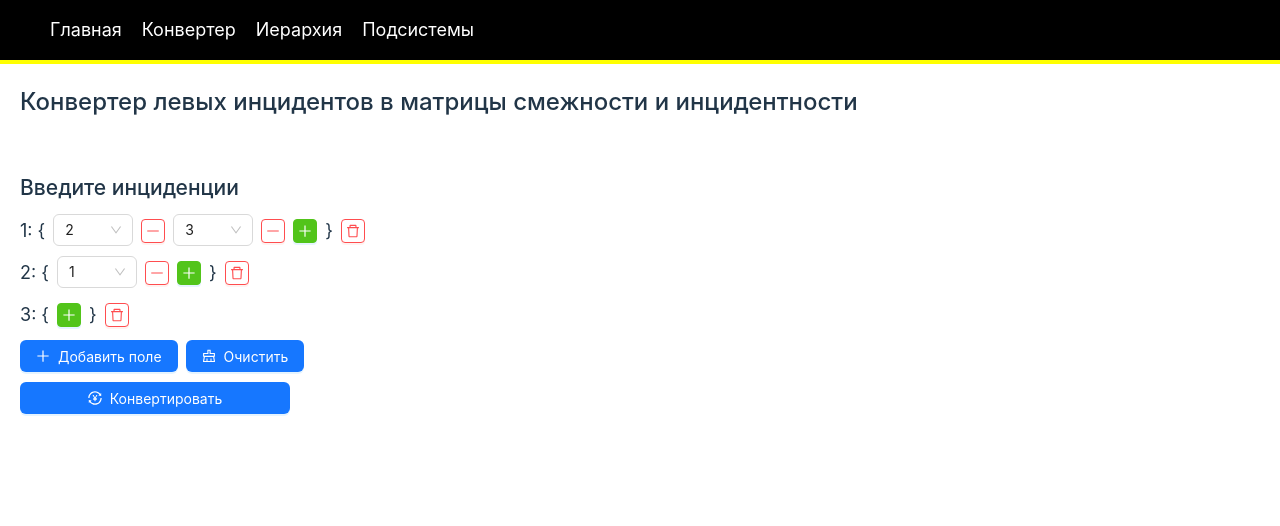
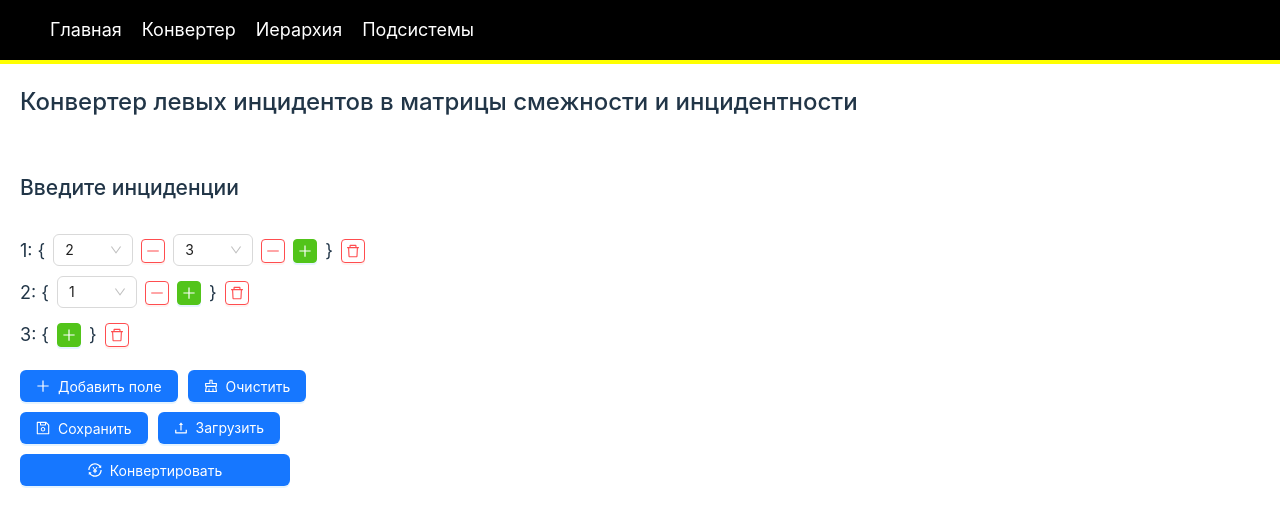
Before and after one commit to Shok48/3.2_SA_LR-react, a React (Vite) app: page /LR-1 in a window 1280 px wide. Shown: the top 526 px of the page. Built offline with nearby package versions, Linux system fonts and the light colour scheme.

Commit message:
Добавлены сохранение и загрузка данных в форму ввода инцидентов

```diff
--- a/src/components/InsidenceInput/IncidenceInput.jsx
+++ b/src/components/InsidenceInput/IncidenceInput.jsx
@@ -1,5 +1,5 @@
-import { Space, Button, Select, Modal } from 'antd';
-import { PlusOutlined, MinusOutlined, DeleteOutlined, ClearOutlined } from '@ant-design/icons';
+import { Space, Button, Select, Upload } from 'antd';
+import { PlusOutlined, MinusOutlined, DeleteOutlined, ClearOutlined, SaveOutlined, UploadOutlined } from '@ant-design/icons';
 import styles from './IncidenceInput.module.css'
 import { memo, useState, useMemo, useCallback, useEffect } from 'react';
 
@@ -118,6 +118,38 @@ const IncidenceInput = ({ onDataChange}) => {
         }));
     }, []);
 
+    const saveData = useCallback(() => {
+        if (Object.keys(fields).length === 0) {
+            console.error('Необходимо ввести данные');
+            alert('Необходимо ввести данные');
+            return;
+        }
+
+        const blob = new Blob([JSON.stringify(fields, null, 2)], { type: 'application/json' });
+        const url = URL.createObjectURL(blob);
+
+        const link = document.createElement('a');
+        link.href = url;
+        link.download = 'incidence.json';
+        link.click();
+
+        URL.revokeObjectURL(url);
+    }, [fields]);
+
+    const handleUpload = useCallback((file) => {
+        const reader = new FileReader();
+        reader.onload = (e) => {
+            try {
+                const data = JSON.parse(e.target.result);
+                setFields(data);
+            } catch (error) {
+                console.error('Некорректный формат файла', error);
+            }
+        }
+
+        reader.readAsText(file);
+    }, []);
+
     const fieldEntries = useMemo(() => Object.entries(fields), [fields]);
 
     return (
@@ -140,8 +172,18 @@ const IncidenceInput = ({ onDataChange}) => {
                 }
             </div>
             <Space className={styles.actionContainer}>
-                <Button type="primary" icon={<PlusOutlined />} onClick={addField}>Добавить поле</Button>
-                <Button type="primary" icon={<ClearOutlined />} onClick={clearFields}>Очистить</Button>
+                <Button className={styles.actionButton} type="primary" icon={<PlusOutlined />} onClick={addField}>Добавить поле</Button>
+                <Button className={styles.actionButton} type="primary" icon={<ClearOutlined />} onClick={clearFields}>Очистить</Button>
+            </Space>
+            <Space className={styles.actionContainer}>
+                <Button className={styles.actionButton} type="primary" icon={<SaveOutlined />} onClick={saveData}>Сохранить</Button>
+                <Upload
+                    accept=".json"
+                    showUploadList={false}
+                    beforeUpload={handleUpload}
+                >
+                    <Button className={styles.actionButton} type="primary" icon={<UploadOutlined />}>Загрузить</Button>
+                </Upload>
             </Space>
         </div>
     )
--- a/src/components/InsidenceInput/IncidenceInput.module.css
+++ b/src/components/InsidenceInput/IncidenceInput.module.css
@@ -9,3 +9,18 @@
     display: flex;
     flex-wrap: wrap;
 }
+
+.container {
+    display: flex;
+    flex-direction: column;
+    gap: 10px;
+}
+
+.actionContainer {
+    display: flex;
+    gap: 10px;
+}
+
+.actionButton {
+    flex: 1;
+}
```
